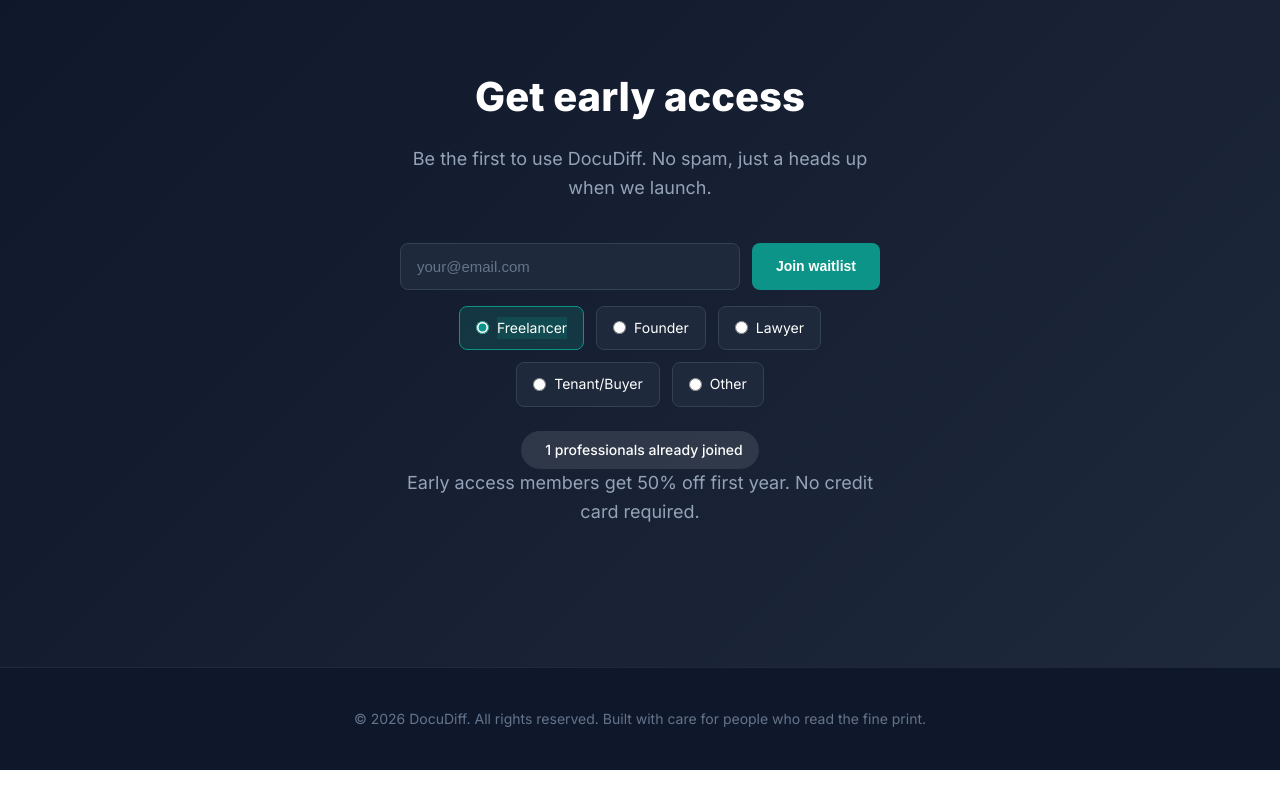
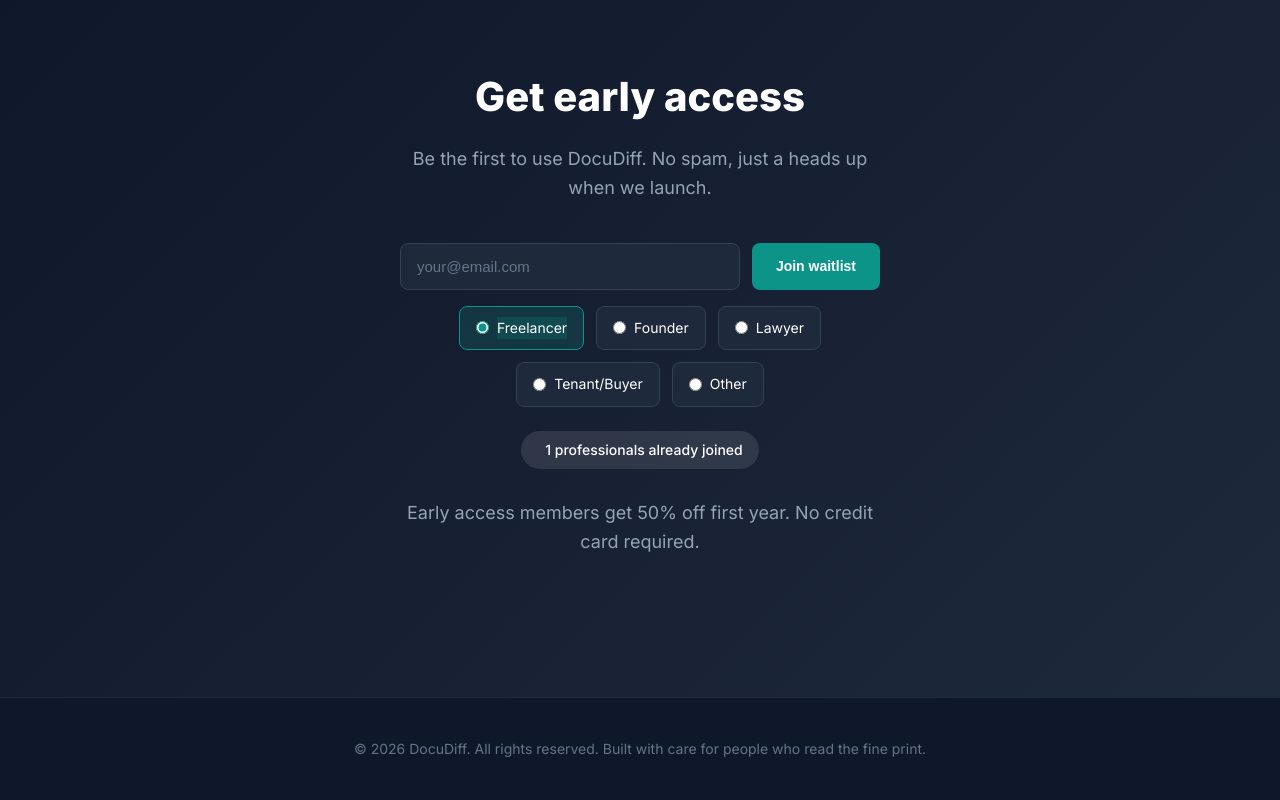
Before and after one commit to triplnj/docudiff-landing, a plain HTML site: page index.html in a window 1280 px wide. Shown: the part 3598-4398 px from the top of the page. Before the commit the page ends 4368 px from the top, so only its background shows below. Drawn offline with Linux system fonts and the light colour scheme.

Commit message:
foruth commit

```diff
--- a/index.html
+++ b/index.html
@@ -1053,7 +1053,7 @@
       <span>1 professionals already joined</span>
     </div>
 
-    <p class="waitlist-note">
+    <p class="waitlist-note" style="margin-top:30px;">
       Early access members get 50% off first year. No credit card required.
     </p>
   </div>
```
